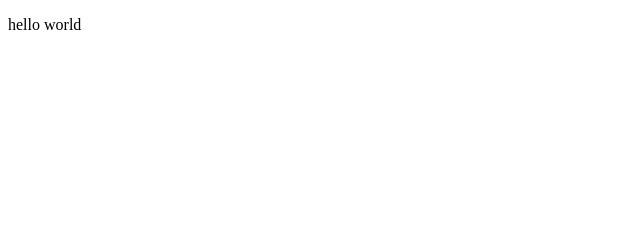
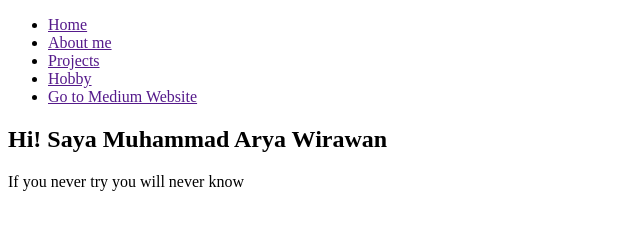
Before and after one commit to aryamuhammad/personal-website-1.0, a plain HTML site: page index.html in a window 1280 px wide. Shown: the whole page, without its empty margins (0-640 px from the left). Drawn offline with Linux system fonts and the light colour scheme.

Commit message:
create nav section and page 1

```diff
--- a/index.html
+++ b/index.html
@@ -7,6 +7,18 @@
     <title>Belajar HTML</title>
   </head>
   <body>
-    <p>hello world</p>
+    <nav>
+      <ul>
+        <li><a href="">Home</a></li>
+        <li><a href="">About me</a></li>
+        <li><a href="">Projects</a></li>
+        <li><a href="">Hobby</a></li>
+        <li><a href="">Go to Medium Website</a></li>
+      </ul>
+    </nav>
+    <section class="page-1">
+      <h1>Hi! Saya Muhammad Arya Wirawan</h1>
+      <p>If you never try you will never know</p>
+    </section>
   </body>
 </html>
```
